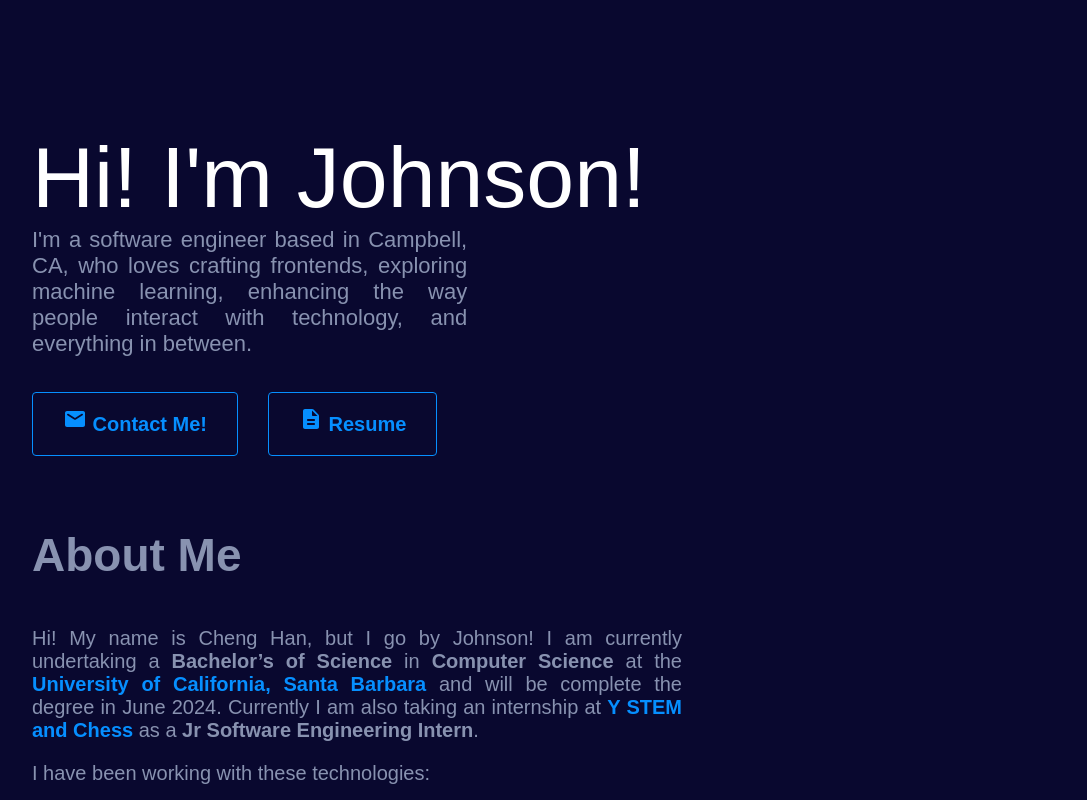
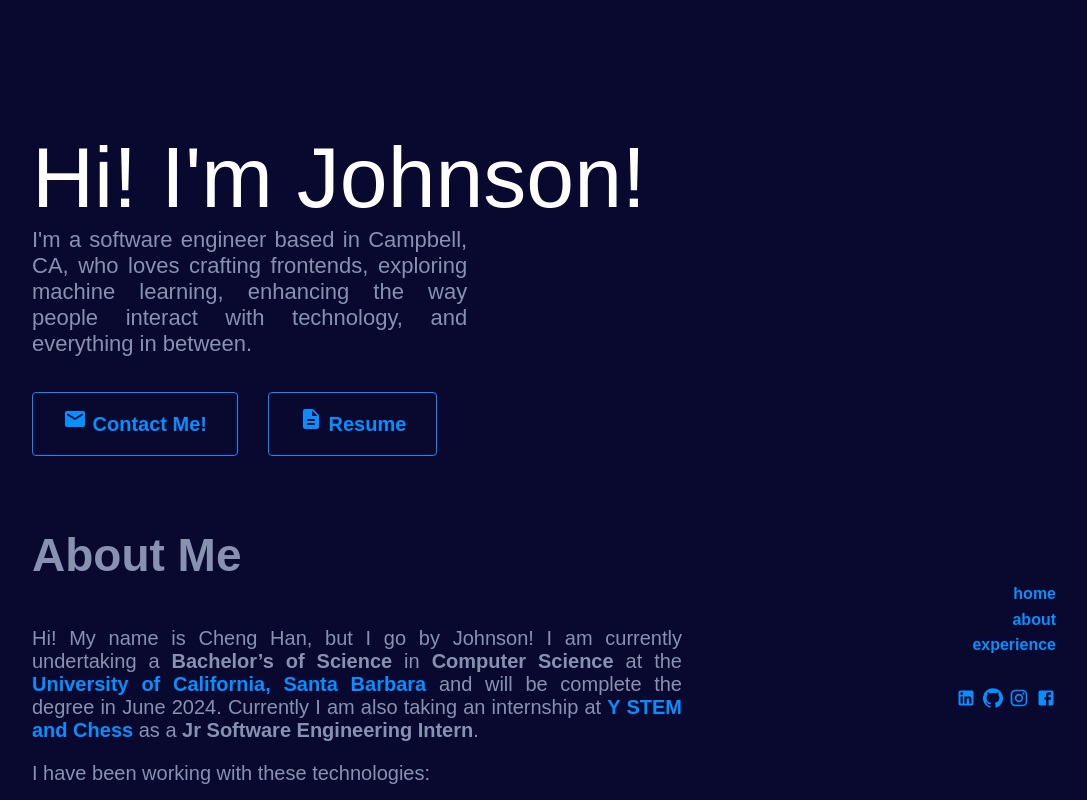
Before and after one commit to Johnsonchan105/johnsonchan105.github.io, a React (Create React App) app: page / in a window 1280 px wide. Shown: the top 800 px of the page, without its empty margins (160-1247 px from the left). Built offline with nearby package versions, Linux system fonts and the light colour scheme.

Commit message:
finished sidebar nav

```diff
--- a/package.json
+++ b/package.json
@@ -7,6 +7,7 @@
     "@emotion/react": "^11.11.1",
     "@emotion/styled": "^11.11.0",
     "@material-ui/core": "^4.12.4",
+    "@material-ui/icons": "^4.11.3",
     "@materials-ui/core": "^0.0.27",
     "@mui/icons-material": "^5.14.8",
     "@mui/material": "^5.14.8",
@@ -18,6 +19,7 @@
     "react-scripts": "5.0.1",
     "react-tilt": "^1.0.2",
     "react-transition-group": "^4.4.5",
+    "rsuite": "^5.40.0",
     "web-vitals": "^2.1.4"
   },
   "scripts": {
--- a/src/App.js
+++ b/src/App.js
@@ -4,6 +4,7 @@ import About from './components/About.js'
 import Experience from './components/Experience.js'
 import Projects from './components/Projects.js'
 import Footer from './components/Footer.js'
+import SideBarNav from './components/SideBarNav.js';
 import './App.css';
 import "./styles/Global.css";
 
@@ -16,6 +17,7 @@ function App() {
         <Experience></Experience>
         <Footer></Footer>
       </div>
+      <SideBarNav/>
     </div>
   );
 }
--- /dev/null
+++ b/src/components/SideBarNav.js
@@ -0,0 +1,77 @@
+import React from "react";
+import { Sidenav } from "rsuite";
+import LinkedInIcon from "@material-ui/icons/LinkedIn";
+import GithubIcon from "@material-ui/icons/GitHub";
+import InstagramIcon from "@material-ui/icons/Instagram";
+import FacebookIcon from "@material-ui/icons/Facebook";
+
+import "../styles/SideBarNav.css";
+import FadeInSection from "./FadeInSection";
+
+const isMobile = window.innerWidth < 600;
+
+class SideBarNav extends React.Component {
+    constructor() {
+        super();
+        this.state = {
+          expanded: true,
+          activeKey: "1"
+        };
+        this.handleSelect = this.handleSelect.bind(this);
+      }
+      handleSelect(eventKey) {
+        this.setState({
+          activeKey: eventKey
+        });
+      }
+      render () {
+        const { expanded } = this.state;
+
+        const links = [
+            <a href="#intro">home</a>,
+            <a href="#about">about</a>,
+            <a href="#experience">experience</a>,
+            //<a href="#projects">projects</a>
+        ];
+
+        return (
+            <div className="sidebar-nav">
+                {!isMobile && (
+                    <Sidenav
+                        expanded = {expanded}
+                        defaultOpenKeys={["3", "4"]}
+                        activeKey={this.state.activeKey}
+                        onSelect={this.handleSelect}
+                        appearance={"subtle"}
+                    >
+                        <Sidenav.Body>
+                            <div className="sidebar-links">
+                                {links.map((link, i) => (
+                                    <FadeInSection>
+                                        <div>{link}</div>
+                                    </FadeInSection>
+                                ))}
+                            </div>
+                        </Sidenav.Body>
+                    </Sidenav>
+                )}
+                <div className="sidebar-logos" href="/">
+                    <a href="https://www.linkedin.com/in/chenghanchan/">
+                        <LinkedInIcon style={{ fontSize: 20 }}></LinkedInIcon>
+                    </a>
+                    <a href="https://github.com/Johnsonchan105">
+                        <GithubIcon style={{ fontSize: 20 }}></GithubIcon>
+                    </a>
+                    <a href="https://www.instagram.com/johnsonchan105/">
+                        <InstagramIcon style={{ fontSize: 20 }}></InstagramIcon>
+                    </a>
+                    <a href="https://www.facebook.com/johnsonchan105/">
+                        <FacebookIcon style={{ fontSize: 20 }}></FacebookIcon>
+                    </a>
+                </div>
+            </div>
+        );
+      }
+}
+
+export default SideBarNav;
--- /dev/null
+++ b/src/styles/SideBarNav.css
@@ -0,0 +1,48 @@
+.sidebar-nav {
+    display: flex;
+    flex-direction: column;
+    align-items: flex-end;
+    position: fixed;
+    right: 0;
+    padding-right: 5%;
+    bottom: 10%;
+    background-color: transparent;
+}
+
+.rs-sidenav-subtle {
+    background-color: transparent !important;
+}
+
+.sidebar-links {
+    display: flex;
+    flex-direction: column;
+    text-align: right;
+    font-family: "NTR", sans-serif;
+    letter-spacing: 0em;
+    line-height: 1.6em;
+    font-size: 16px;
+    /*padding: 0.2em;*/
+    font-weight: bold;
+}
+
+a {
+    text-decoration: none !important;
+    color: var(--bright-blue) !important;
+}
+
+a:hover {
+    color: var(--white) !important;
+}
+
+.sidebar-logos {
+    padding-top: 30px;
+    width: 100px;
+    display: flex;
+    flex-direction: row;
+    justify-content: space-between;
+    padding-bottom: 8px;
+}
+
+.img {
+    height: 18px;
+}
```
Also changed, not shown: 1 other file (tests, documents, lock files or other folders).
